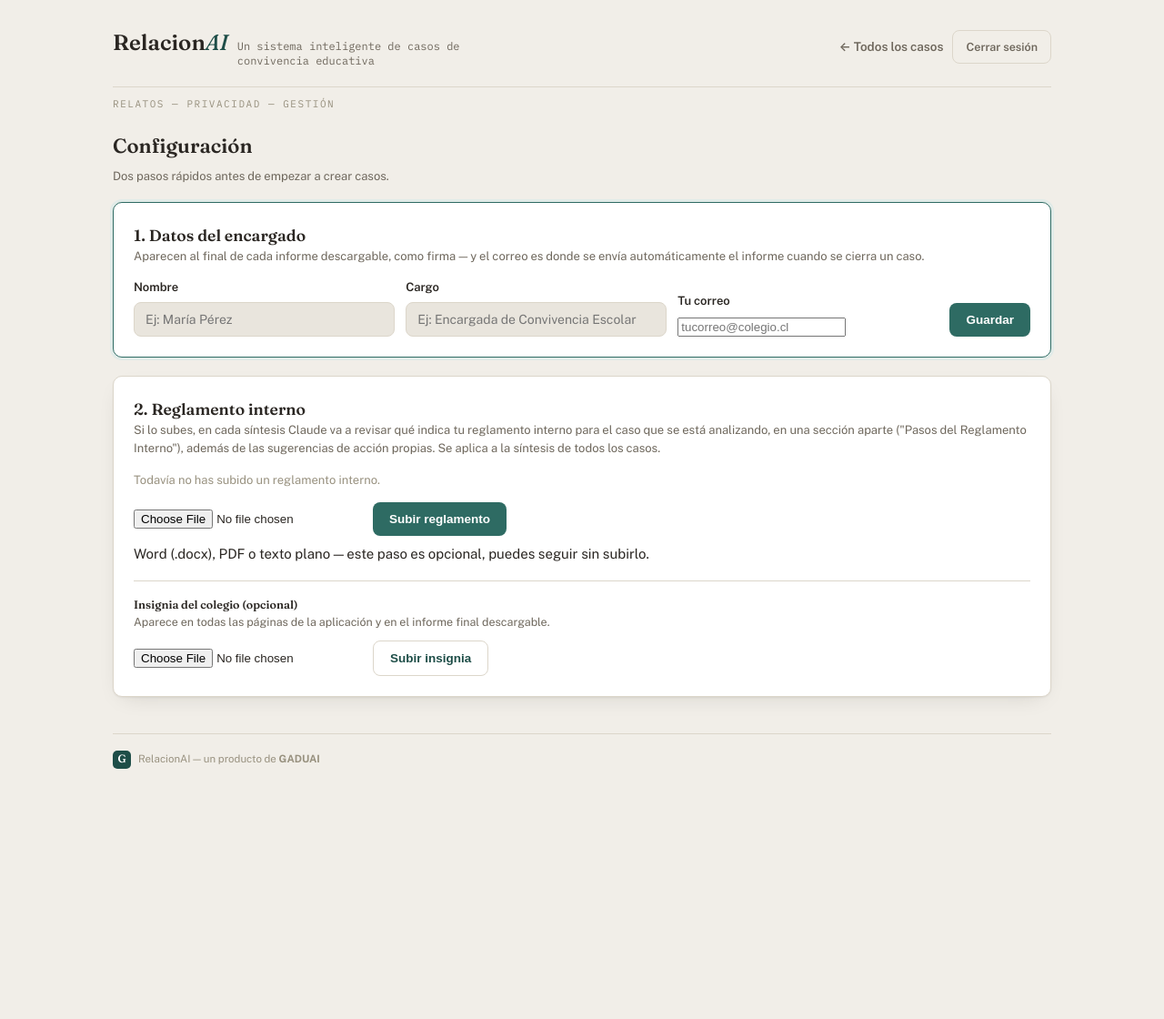
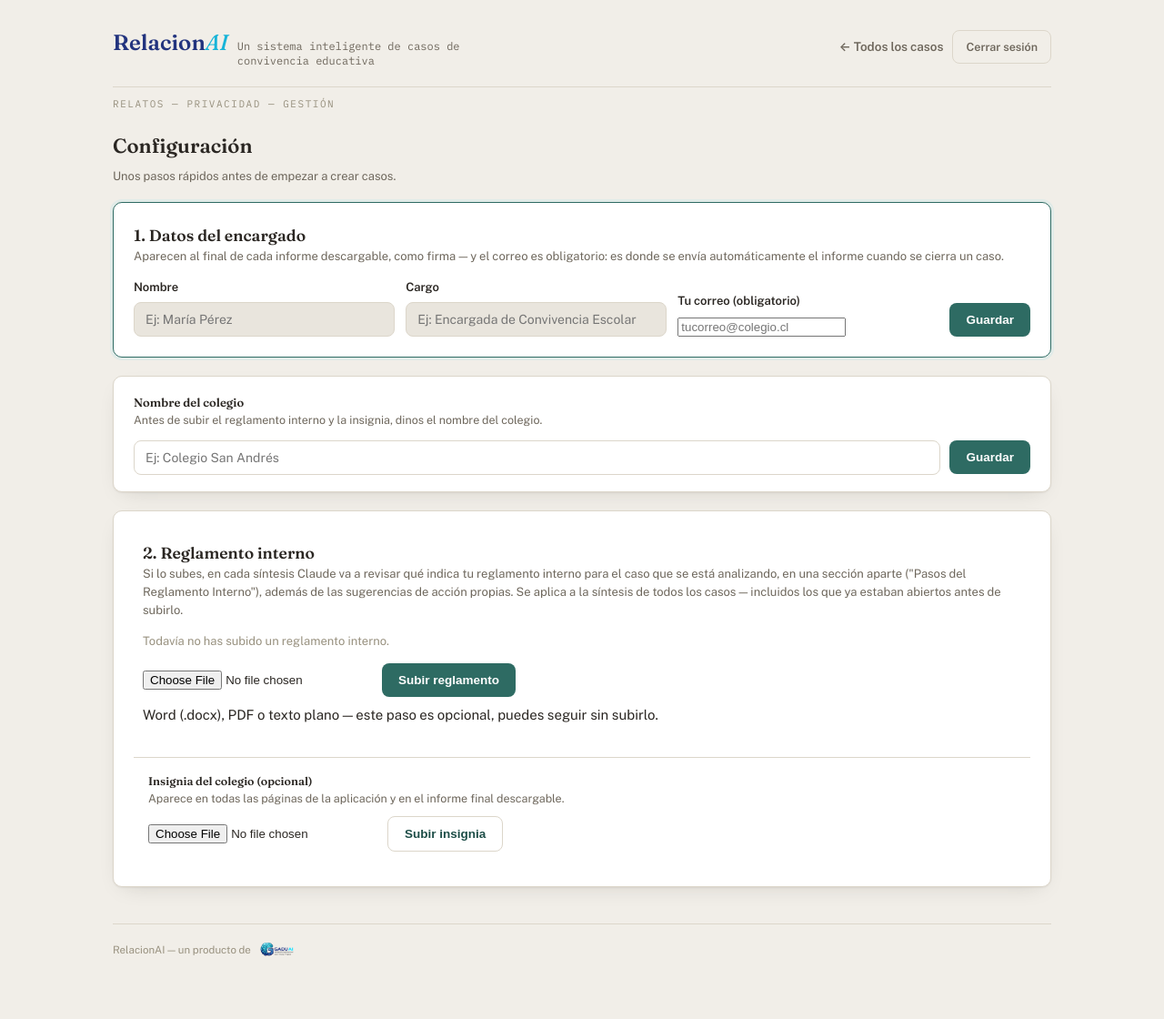
Before and after one commit to humbertoski26/Relacionai, a Flask app: page /encargado/configuracion in a window 1280 px wide. Shown: the whole page at 91% size. Before the commit the page ends 845 px from the top, so only its background shows below. Run offline with Flask 3, Linux system fonts and the light colour scheme; the visitor is signed in with stand-in values (Sample User, id 1); data comes from the database, SQL or seed files in the repository.

Commit message:
Add files via upload

```diff
--- a/relacionai-backend/app.py
+++ b/relacionai-backend/app.py
@@ -37,6 +37,8 @@ from extract import ExtractError, extraer_texto
 from report_docx import construir_informe_docx
 
 EMAIL_RE = re.compile(r"^[^@\s]+@[^@\s]+\.[^@\s]+$")
+
+MAX_RELATOS_POR_PERSONA = 2  # por caso — al llegar al tope, el link queda deshabilitado para esa persona
 
 
 def correo_valido(email: str) -> bool:
@@ -340,11 +342,29 @@ def encargado_guardar_datos():
     nombre = request.form.get("nombre_encargado") or ""
     cargo = request.form.get("cargo_encargado") or ""
     correo = (request.form.get("correo_encargado") or "").strip()
-    if correo and not correo_valido(correo):
+    if not nombre.strip() or not cargo.strip():
+        flash("Completa tu nombre y cargo.", "error")
+        return redirect(url_for("encargado_configuracion"))
+    if not correo:
+        flash("Tu correo es obligatorio — es donde se envía automáticamente el informe final de cada caso al cerrarse.", "error")
+        return redirect(url_for("encargado_configuracion"))
+    if not correo_valido(correo):
         flash("El correo del encargado no parece válido — revisa que tenga @ y una extensión (ej. .cl, .com).", "error")
         return redirect(url_for("encargado_configuracion"))
     models.guardar_datos_encargado(nombre, cargo, correo)
     flash("Datos del encargado actualizados.", "ok")
+    return redirect(url_for("encargado_configuracion"))
+
+
+@app.route("/encargado/configuracion/colegio", methods=["POST"])
+@login_requerido
+def encargado_guardar_colegio():
+    nombre_colegio = (request.form.get("nombre_colegio") or "").strip()
+    if not nombre_colegio:
+        flash("Escribe el nombre del colegio.", "error")
+        return redirect(url_for("encargado_configuracion"))
+    models.guardar_nombre_colegio(nombre_colegio)
+    flash("Nombre del colegio guardado.", "ok")
     return redirect(url_for("encargado_configuracion"))
 
 
@@ -661,6 +681,15 @@ def caso_publico_enviar(rotulo):
         flash("Indica tu correo (lo necesitamos para poder enviarte una copia de tu relato) — revisa que tenga @ y una extensión válida, ej. .cl o .com.", "error")
         return redirect(url_for("caso_publico", rotulo=rotulo))
 
+    if models.contar_relatos_de_correo(rotulo, correo) >= MAX_RELATOS_POR_PERSONA:
+        flash(
+            f"Ya registraste {MAX_RELATOS_POR_PERSONA} relatos con este correo en este caso — "
+            "por ahora el link queda deshabilitado para ti. Si necesitas agregar algo más, "
+            "contacta directamente a la persona encargada de convivencia escolar.",
+            "error",
+        )
+        return redirect(url_for("caso_publico", rotulo=rotulo))
+
     archivo = request.files.get("archivo")
     if metodo == "archivo" and archivo and archivo.filename:
         try:
--- a/relacionai-backend/static/style.css
+++ b/relacionai-backend/static/style.css
@@ -11,6 +11,10 @@
   --accent-strong: #1E4E48;
   --accent-soft: #E1EBE8;
   --accent-ink: #123B36;
+
+  /* colores del logo oficial de GADUAI, usados donde aparece el nombre RelacionAI */
+  --gaduai-navy: #22337E;
+  --gaduai-cyan: #17B4D8;
 
   --good: #3F7D4F; --good-soft: #E4EFE3;
   --warn: #A3610C; --warn-soft: #F4E7D3;
@@ -28,6 +32,7 @@
     --bg:#17191A; --surface:#1F2223; --surface-sunken:#17191A; --border:#33362F;
     --ink:#ECE8E0; --ink-muted:#A8A196; --ink-faint:#746C60;
     --accent:#5CB0A2; --accent-strong:#7FCBBE; --accent-soft:#1E332F; --accent-ink:#B9E7DD;
+    --gaduai-navy:#8C9AE8; --gaduai-cyan:#4DD8F0;
     --good:#6FBF7F; --good-soft:#1E3320; --warn:#D79A4B; --warn-soft:#362A16; --danger:#E08379; --danger-soft:#3A211D;
     --shadow: 0 1px 2px rgba(0,0,0,.3), 0 8px 24px -12px rgba(0,0,0,.5);
   }
@@ -43,8 +48,8 @@ a{ color:var(--accent-strong); }
 
 .topbar{ display:flex; align-items:center; justify-content:space-between; gap:16px; flex-wrap:wrap; padding-bottom:20px; margin-bottom:24px; border-bottom:1px solid var(--border); }
 .brand{ display:flex; align-items:baseline; gap:10px; text-decoration:none; }
-.brand .mark{ font-family:var(--font-display); font-weight:600; font-size:24px; color:var(--ink); }
-.brand .mark em{ font-style:italic; color:var(--accent-strong); }
+.brand .mark{ font-family:var(--font-display); font-weight:600; font-size:24px; color:var(--gaduai-navy); }
+.brand .mark em{ font-style:italic; color:var(--gaduai-cyan); }
 .brand .tag{ font-size:12px; color:var(--ink-muted); font-family:var(--font-mono); max-width:300px; line-height:1.35; }
 .subnav{ font-size:11px; letter-spacing:.14em; text-transform:uppercase; color:var(--ink-faint); font-family:var(--font-mono); margin:-14px 0 20px; }
 .topnav{ display:flex; gap:10px; align-items:center; font-size:13.5px; }
@@ -54,8 +59,8 @@ a{ color:var(--accent-strong); }
 .btn-icon:hover{ background:var(--accent-soft); color:var(--accent-strong); }
 .btn-framed{ padding:8px 14px; border-radius:8px; border:1.5px solid var(--border); color:var(--ink-muted); text-decoration:none; font-weight:700; font-size:12.5px; }
 .btn-framed:hover{ border-color:var(--danger); color:var(--danger); }
-.footer-brand{ display:flex; align-items:center; gap:8px; }
-.footer-gaduai{ display:inline-flex; align-items:center; justify-content:center; width:20px; height:20px; border-radius:5px; background:var(--accent-strong); color:#fff; font-family:var(--font-display); font-weight:700; font-size:12px; }
+.footer-brand{ display:flex; align-items:center; gap:8px; flex-wrap:wrap; }
+.footer-logo-gaduai{ height:22px; width:auto; display:block; }
 
 .card{ background:var(--surface); border:1px solid var(--border); border-radius:var(--radius); box-shadow:var(--shadow); }
 
--- a/relacionai-backend/templates/base.html
+++ b/relacionai-backend/templates/base.html
@@ -46,8 +46,8 @@
 
     <footer>
       <div class="footer-brand">
-        <span class="footer-gaduai" aria-hidden="true">G</span>
-        <span>RelacionAI — un producto de <strong>GADUAI</strong></span>
+        <span>RelacionAI — un producto de</span>
+        <img src="{{ url_for('static', filename='img/gaduai-logo.png') }}" class="footer-logo-gaduai" alt="GADUAI">
       </div>
     </footer>
   </div>
--- a/relacionai-backend/templates/encargado_configuracion.html
+++ b/relacionai-backend/templates/encargado_configuracion.html
@@ -8,38 +8,51 @@
 {% endblock %}
 {% block content %}
 
-{% set paso1_listo = config['nombre_encargado'] %}
+{% set paso1_listo = config['nombre_encargado'] and config['cargo_encargado'] and config['correo_encargado'] %}
+{% set paso_colegio_listo = config['nombre_colegio'] %}
 {% set paso2_listo = config['reglamento_nombre_archivo'] %}
+{% set paso_insignia_lista = config['insignia_nombre_archivo'] %}
 
 <h1 style="font-size:22px; margin-bottom:6px;">Configuración</h1>
-<p style="font-size:13px; color:var(--ink-muted); margin-bottom:18px;">Dos pasos rápidos antes de empezar a crear casos.</p>
+<p style="font-size:13px; color:var(--ink-muted); margin-bottom:18px;">Unos pasos rápidos antes de empezar a crear casos.</p>
 
 <div class="card {{ 'box-highlight' if not paso1_listo else 'box-done' }}" style="padding:22px; margin-bottom:20px;">
   <h3>1. Datos del encargado</h3>
-  <p style="font-size:13px; color:var(--ink-muted); margin-bottom:14px;">Aparecen al final de cada informe descargable, como firma — y el correo es donde se envía automáticamente el informe cuando se cierra un caso.</p>
+  <p style="font-size:13px; color:var(--ink-muted); margin-bottom:14px;">Aparecen al final de cada informe descargable, como firma — y el correo es obligatorio: es donde se envía automáticamente el informe cuando se cierra un caso.</p>
   <form method="post" action="{{ url_for('encargado_guardar_datos') }}" style="display:flex; gap:12px; flex-wrap:wrap; align-items:flex-end;">
     <div class="field" style="margin-bottom:0; flex:1; min-width:200px;">
       <label for="nombre_encargado">Nombre</label>
-      <input type="text" id="nombre_encargado" name="nombre_encargado" value="{{ config['nombre_encargado'] or '' }}" placeholder="Ej: María Pérez">
+      <input type="text" id="nombre_encargado" name="nombre_encargado" value="{{ config['nombre_encargado'] or '' }}" placeholder="Ej: María Pérez" required>
     </div>
     <div class="field" style="margin-bottom:0; flex:1; min-width:200px;">
       <label for="cargo_encargado">Cargo</label>
-      <input type="text" id="cargo_encargado" name="cargo_encargado" value="{{ config['cargo_encargado'] or '' }}" placeholder="Ej: Encargada de Convivencia Escolar">
+      <input type="text" id="cargo_encargado" name="cargo_encargado" value="{{ config['cargo_encargado'] or '' }}" placeholder="Ej: Encargada de Convivencia Escolar" required>
     </div>
     <div class="field" style="margin-bottom:0; flex:1; min-width:200px;">
-      <label for="correo_encargado">Tu correo</label>
-      <input type="email" id="correo_encargado" name="correo_encargado" value="{{ config['correo_encargado'] or '' }}" placeholder="tucorreo@colegio.cl">
+      <label for="correo_encargado">Tu correo (obligatorio)</label>
+      <input type="email" id="correo_encargado" name="correo_encargado" value="{{ config['correo_encargado'] or '' }}" placeholder="tucorreo@colegio.cl" required>
     </div>
     <button type="submit" class="btn btn-primary">Guardar</button>
   </form>
 </div>
 
-<div class="card {{ 'box-highlight' if (paso1_listo and not paso2_listo) else ('box-done' if paso2_listo else '') }}" style="padding:22px; margin-bottom:20px;">
+<div class="card {{ 'box-highlight' if (paso1_listo and not paso_colegio_listo) else ('box-done' if paso_colegio_listo else '') }}" style="padding:18px 22px; margin-bottom:20px;">
+  <h3 style="font-size:13px;">Nombre del colegio</h3>
+  <p style="font-size:12.5px; color:var(--ink-muted); margin-bottom:12px;">Antes de subir el reglamento interno y la insignia, dinos el nombre del colegio.</p>
+  <form method="post" action="{{ url_for('encargado_guardar_colegio') }}" style="display:flex; gap:10px; flex-wrap:wrap; align-items:center;">
+    <input type="text" name="nombre_colegio" value="{{ config['nombre_colegio'] or '' }}" placeholder="Ej: Colegio San Andrés" style="flex:1; min-width:220px; padding:10px 12px; border-radius:8px; border:1px solid var(--border); background:var(--surface); color:var(--ink); font-family:var(--font-body); font-size:14px;" required>
+    <button type="submit" class="btn btn-primary">Guardar</button>
+  </form>
+</div>
+
+<div class="card" style="padding:22px; margin-bottom:20px;">
+  <div class="{{ 'box-highlight' if (paso_colegio_listo and not paso2_listo) else ('box-done' if paso2_listo else '') }}" style="padding:16px; margin:-6px -6px 6px;">
     <h3>2. Reglamento interno</h3>
     <p style="font-size:13px; color:var(--ink-muted); margin-bottom:14px;">
       Si lo subes, en cada síntesis Claude va a revisar qué indica tu reglamento interno para el caso
       que se está analizando, en una sección aparte ("Pasos del Reglamento Interno"), además de las
-    sugerencias de acción propias. Se aplica a la síntesis de todos los casos.
+      sugerencias de acción propias. Se aplica a la síntesis de todos los casos — incluidos los que ya
+      estaban abiertos antes de subirlo.
     </p>
 
     {% if config['reglamento_nombre_archivo'] %}
@@ -81,8 +94,9 @@
       <button type="submit" class="btn btn-primary">{{ 'Reemplazar reglamento' if paso2_listo else 'Subir reglamento' }}</button>
     </form>
     <div class="hint" style="margin-top:8px;">Word (.docx), PDF o texto plano — este paso es opcional, puedes seguir sin subirlo.</div>
+  </div>
 
-  <div style="margin-top:18px; padding-top:16px; border-top:1px solid var(--border);">
+  <div class="{{ 'box-highlight' if (paso2_listo and not paso_insignia_lista) else ('box-done' if paso_insignia_lista else '') }}" style="margin-top:18px; padding:16px; border-top:1px solid var(--border);">
     <h3 style="font-size:12.5px;">Insignia del colegio (opcional)</h3>
     <p style="font-size:12.5px; color:var(--ink-muted); margin-bottom:10px;">
       Aparece en todas las páginas de la aplicación y en el informe final descargable.
@@ -105,7 +119,7 @@
 
 {% if paso1_listo %}
 <div style="text-align:center; margin-top:8px;">
-  <a class="btn btn-primary" href="{{ url_for('encargado_dashboard') }}">Ir a los casos →</a>
+  <a class="btn btn-primary{{ ' btn-destacado' if paso2_listo else '' }}" href="{{ url_for('encargado_dashboard') }}">Ir a los casos →</a>
 </div>
 {% endif %}
 
--- a/relacionai-backend/templates/encargado_dashboard.html
+++ b/relacionai-backend/templates/encargado_dashboard.html
@@ -64,7 +64,7 @@
 <div class="card">
   <table class="list">
     <thead>
-      <tr><th>Rótulo</th><th>Apellido</th><th>Creado</th><th>Relatos</th><th>Urgencia</th><th>Estado</th></tr>
+      <tr><th>Rótulo</th><th>Apellido</th><th>Creado</th><th>Plazo</th><th>Relatos</th><th>Urgencia</th><th>Estado</th></tr>
     </thead>
     <tbody>
       {% for c in casos %}
@@ -72,12 +72,13 @@
         <td><a class="rotulo" href="{{ url_for('encargado_caso', rotulo=c['rotulo']) }}">{{ c['rotulo'] }}</a></td>
         <td>{{ c['apellido'] }}</td>
         <td>{{ c['creado_en']|fecha }}</td>
+        <td>{% if c['fecha_limite'] %}<span class="label-mono">{{ c['fecha_limite'] }}</span>{% else %}—{% endif %}</td>
         <td>{{ c['n_relatos'] }}</td>
         <td>{% if c['nivel_urgencia'] %}<span class="pill pill-{{ c['nivel_urgencia'] }}">{{ c['nivel_urgencia'] }}</span>{% else %}—{% endif %}</td>
         <td><span class="pill pill-{{ c['estado'] }}">{{ c['estado'] }}</span></td>
       </tr>
       {% else %}
-      <tr><td colspan="6" style="text-align:center; color:var(--ink-faint); padding:26px;">Aún no hay casos creados.</td></tr>
+      <tr><td colspan="7" style="text-align:center; color:var(--ink-faint); padding:26px;">Aún no hay casos creados.</td></tr>
       {% endfor %}
     </tbody>
   </table>
--- a/relacionai-backend/templates/publico_caso.html
+++ b/relacionai-backend/templates/publico_caso.html
@@ -21,7 +21,7 @@
   <div class="field campo-correo-destacado">
     <label for="correo">Tu correo (obligatorio)</label>
     <input type="email" id="correo" name="correo" required placeholder="tucorreo@ejemplo.cl" autocomplete="email">
-    <div class="hint">Lo necesitamos para poder enviarte una copia de lo que registres.</div>
+    <div class="hint">Lo necesitamos para poder enviarte una copia de lo que registres (puedes enviar hasta 2 relatos con este correo para este caso).</div>
   </div>
 
   <div class="field">
```
Also changed, not shown: relacionai-backend/models.py (+27 -0 lines), relacionai-backend/test_funcional.py (+134 -0 lines), relacionai-backend/README.md, relacionai-backend/static/img/gaduai-logo.png (added). Lines whose indentation alone changed are shown as unchanged.
